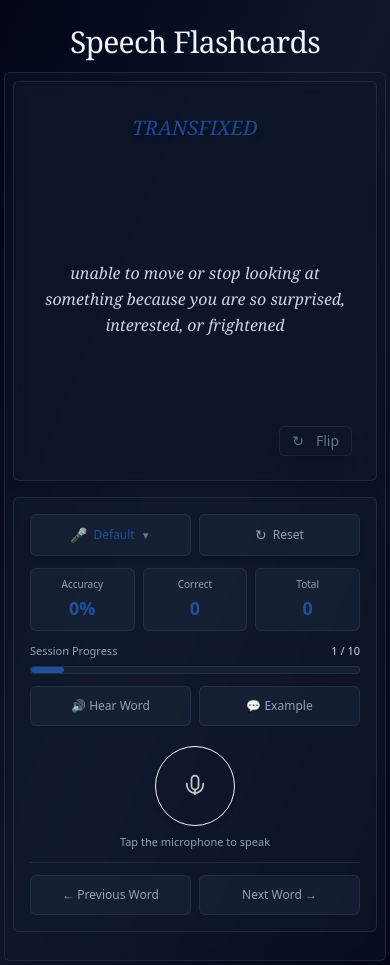
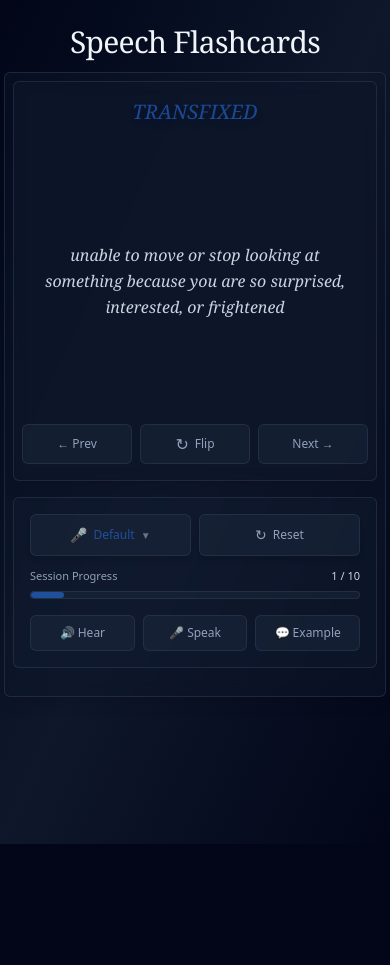
Before and after one commit to deregowskipiotr/pronunciation-app, a React (Vite) app: page / in a window 390 px wide. After the commit the page ends 844 px from the top, so only its background shows below. Built offline with nearby package versions, Linux system fonts and the light colour scheme.

Commit message:
mobile view improved

```diff
--- a/src/components/SpeechFlashcard.tsx
+++ b/src/components/SpeechFlashcard.tsx
@@ -215,27 +215,20 @@ export const SpeechFlashcard = () => {
         {/* LEFT COLUMN - Card only, full height */}
         <div className="w-full lg:w-1/2 flex items-stretch">
           <div className="w-full">
-            <AnimatePresence mode="wait">
-              <motion.div
-                key={currentWordIndex}
-                initial={{ opacity: 0, x: -20 }}
-                animate={{ opacity: 1, x: 0 }}
-                exit={{ opacity: 0, x: 20 }}
-                transition={{ duration: 0.3 }}
-                className="w-full h-full"
-              >
-                <Card
-                  word={currentWord}
-                  isFlipped={isCardFlipped}
-                  onFlip={handleCardFlip}
-                />
-              </motion.div>
-            </AnimatePresence>
+            <div className="w-full h-full">
+              <Card
+                word={currentWord}
+                isFlipped={isCardFlipped}
+                onFlip={handleCardFlip}
+                onNext={handleNextWord}
+                onPrevious={handlePreviousWord}
+              />
+            </div>
           </div>
         </div>
 
         {/* RIGHT COLUMN - Control Panel, same height */}
-        <div className="lg:w-1/2 flex flex-col justify-between min-h-100 md:min-h-120 bg-slate-800/20 rounded-md p-4 md:p-6 border border-slate-700/50">
+        <div className="lg:w-1/2 flex flex-col min-h-min md:min-h-120 bg-slate-800/20 rounded-md p-4 md:p-6 border border-slate-700/50">
           {/* TOP SECTION - Stats & Progress */}
           <div className="space-y-3">
             {/* Unified Button Row - VoiceSelector & Reset */}
@@ -261,7 +254,7 @@ export const SpeechFlashcard = () => {
             </div>
 
             {/* Stats Cards - Horizontal */}
-            <div className="grid grid-cols-3 gap-2 md:gap-3">
+            <div className="hidden md:grid grid-cols-3 gap-2 md:gap-3">
               <div className="bg-slate-800/50 p-2 md:p-3 rounded-md border border-slate-700/50 text-center">
                 <div className="text-[10px] md:text-xs text-slate-400 mb-0.5 md:mb-1">
                   Accuracy
@@ -308,56 +301,74 @@ export const SpeechFlashcard = () => {
           </div>
 
           {/* MIDDLE SECTION - TTS Buttons + Mic */}
-          <div className="space-y-5 md:space-y-6 py-3 md:py-4">
-            {/* TTS Buttons - equal sizing */}
-            <div className="flex gap-2 md:gap-3">
+          <div className="pt-4 md:pt-0 flex flex-col flex-1 w-full">
+            {/* MOBILE VIEW (Hear | Speak | Example inline) */}
+            <div className="flex md:hidden gap-2">
               <motion.button
                 onClick={handleSpeakWord}
                 disabled={tts.isSpeaking}
-                className="flex-1 px-2 py-2.5 bg-slate-800/50 hover:bg-slate-700/50 border border-slate-700/50 rounded-md text-slate-400 hover:text-slate-300 text-[12px] md:text-sm font-medium transition-colors cursor-pointer whitespace-nowrap"
+                className="flex-1 px-2 py-2 bg-slate-800/50 hover:bg-slate-700/50 border border-slate-700/50 rounded-md text-slate-400 hover:text-slate-300 text-[12px] font-medium transition-colors cursor-pointer whitespace-nowrap"
               >
-                🔊 {tts.isSpeaking ? "Speaking..." : "Hear Word"}
+                🔊 {tts.isSpeaking ? "..." : "Hear"}
+              </motion.button>
+
+              <motion.button
+                onClick={stt.state.isListening ? handleStopListening : handleStartListening}
+                disabled={tts.isSpeaking || showFeedback}
+                className={`flex-1 px-2 py-2 border rounded-md text-[12px] font-medium transition-colors cursor-pointer whitespace-nowrap ${
+                  stt.state.isListening
+                    ? "bg-red-500/20 hover:bg-red-500/30 border-red-500/50 text-red-400"
+                    : "bg-slate-800/50 hover:bg-slate-700/50 border-slate-700/50 text-slate-400 hover:text-slate-300"
+                }`}
+              >
+                🎤 {stt.state.isListening ? "Listening..." : "Speak"}
               </motion.button>
 
               <motion.button
                 onClick={handleSpeakExample}
                 disabled={tts.isSpeaking}
-                className="flex-1 px-2 py-2.5 bg-slate-800/50 hover:bg-slate-700/50 border border-slate-700/50 rounded-md text-slate-400 hover:text-slate-300 text-[12px] md:text-sm font-medium transition-colors cursor-pointer whitespace-nowrap"
+                className="flex-1 px-2 py-2 bg-slate-800/50 hover:bg-slate-700/50 border border-slate-700/50 rounded-md text-slate-400 hover:text-slate-300 text-[12px] font-medium transition-colors cursor-pointer whitespace-nowrap"
               >
                 💬 Example
               </motion.button>
             </div>
 
-            {/* Mic Button - Centered */}
-            <div className="flex flex-col items-center gap-2">
-              <MicButton
-                isListening={stt.state.isListening}
-                onStart={handleStartListening}
-                onStop={handleStopListening}
-                disabled={tts.isSpeaking || showFeedback}
-              />
-              <span className="text-[11px] md:text-xs text-slate-400">
-                {stt.state.isListening
-                  ? "🎤 Listening... Speak now"
-                  : "Tap the microphone to speak"}
-              </span>
+            {/* DESKTOP VIEW */}
+            <div className="hidden md:flex flex-col flex-1">
+              {/* Mic Button - Centered in free space */}
+              <div className="flex-1 flex flex-col items-center justify-center gap-2">
+                <MicButton
+                  isListening={stt.state.isListening}
+                  onStart={handleStartListening}
+                  onStop={handleStopListening}
+                  disabled={tts.isSpeaking || showFeedback}
+                />
+                <span className="text-xs text-slate-400">
+                  {stt.state.isListening
+                    ? "🎤 Listening... Speak now"
+                    : "Tap the microphone to speak"}
+                </span>
+              </div>
+
+              {/* TTS Buttons - Stuck to bottom */}
+              <div className="flex gap-3 pt-4">
+                <motion.button
+                  onClick={handleSpeakWord}
+                  disabled={tts.isSpeaking}
+                  className="flex-1 px-3 py-2.5 bg-slate-800/50 hover:bg-slate-700/50 border border-slate-700/50 rounded-md text-slate-400 hover:text-slate-300 text-sm font-medium transition-colors cursor-pointer whitespace-nowrap"
+                >
+                  🔊 {tts.isSpeaking ? "Speaking..." : "Hear Word"}
+                </motion.button>
+
+                <motion.button
+                  onClick={handleSpeakExample}
+                  disabled={tts.isSpeaking}
+                  className="flex-1 px-3 py-2.5 bg-slate-800/50 hover:bg-slate-700/50 border border-slate-700/50 rounded-md text-slate-400 hover:text-slate-300 text-sm font-medium transition-colors cursor-pointer whitespace-nowrap"
+                >
+                  💬 Example
+                </motion.button>
+              </div>
             </div>
-          </div>
-
-          {/* BOTTOM SECTION - Navigation - equal sizing */}
-          <div className="flex gap-2 md:gap-3 pt-3 md:pt-4 border-t border-slate-700/50">
-            <motion.button
-              onClick={handlePreviousWord}
-              className="flex-1 px-2 py-2.5 bg-slate-800/50 hover:bg-slate-700/50 border border-slate-700/50 rounded-md text-slate-400 hover:text-slate-300 text-[12px] md:text-sm font-medium transition-colors cursor-pointer whitespace-nowrap"
-            >
-              ← Previous Word
-            </motion.button>
-            <motion.button
-              onClick={handleNextWord}
-              className="flex-1 px-2 py-2.5 bg-slate-800/50 hover:bg-slate-700/50 border border-slate-700/50 rounded-md text-slate-400 hover:text-slate-300 text-[12px] md:text-sm font-medium transition-colors cursor-pointer whitespace-nowrap"
-            >
-              Next Word →
-            </motion.button>
           </div>
         </div>
       </div>
--- a/src/components/ui/Card.tsx
+++ b/src/components/ui/Card.tsx
@@ -1,16 +1,43 @@
+import { useState, useRef } from "react";
 import { motion, AnimatePresence } from "framer-motion";
 import type { CardProps } from "@/types";
 
 interface CardComponentProps extends CardProps {
   className?: string;
+  onNext?: () => void;
+  onPrevious?: () => void;
 }
 
 export const Card = ({
   word,
   isFlipped,
   onFlip,
+  onNext,
+  onPrevious,
   className = "",
 }: CardComponentProps) => {
+  // Track flip direction for correct rotation
+  const [, setFlipKey] = useState(0);
+  const prevFlipped = useRef(isFlipped);
+
+  // Detect flip direction change
+  if (prevFlipped.current !== isFlipped) {
+    prevFlipped.current = isFlipped;
+    setFlipKey((k) => k + 1);
+  }
+
+  // Content crossfade for Prev/Next word changes
+  const textVariants = {
+    enter: { opacity: 0, filter: "blur(6px)" },
+    center: { opacity: 1, filter: "blur(0px)" },
+    exit: { opacity: 0, filter: "blur(6px)" },
+  };
+
+  const textTransition = {
+    duration: 0.35,
+    ease: [0.25, 0.1, 0.25, 1] as const,
+  };
+
   return (
     <div
       className={`
@@ -18,156 +45,138 @@ export const Card = ({
         bg-slate-900/50 backdrop-blur-sm
         border border-slate-700/50
         rounded-md shadow-lg p-8
-        transition-colors duration-300
+        transition-colors duration-500
         cursor-pointer
         ${className}
       `}
+      style={{ perspective: "1200px" }}
       onClick={onFlip}
-      role="button"
-      tabIndex={0}
-      onKeyDown={(e) => {
-        if (e.key === " " || e.key === "Enter") {
-          e.preventDefault();
-          onFlip();
-        }
-      }}
       aria-label={`Flashcard for ${word.word}. ${isFlipped ? "Showing definition" : "Showing word"}. Press space or enter to flip.`}
     >
-      {/* MAIN CONTENT AREA - Fixed positioning grid */}
-      <div className="absolute inset-0 flex flex-col p-6 md:p-8 pointer-events-none">
-        <AnimatePresence mode="wait">
-          {!isFlipped ? (
-            // FRONT SIDE
+      {/* MAIN CONTENT AREA */}
+      <div className="absolute inset-0 p-6 md:px-4 md:py-1 pointer-events-none">
+        {/* Static Title - always visible, no animation */}
+        <div className="absolute top-0 left-0 right-0 pt-4 md:pt-6 pointer-events-none">
+          <h2 className="text-xl md:text-3xl font-serif uppercase italic text-blue-500/50 drop-shadow-lg text-center max-w-md mx-auto">
+            {word.word}
+          </h2>
+        </div>
+
+        {/* Flip Container - only the middle content flips */}
+        <div
+          className="absolute inset-0 flex items-center justify-center"
+          style={{
+            top: "15%",
+            bottom: "15%",
+            perspective: "1200px"
+          }}
+        >
           <motion.div
-              key="front"
-              className="absolute inset-0 grid grid-rows-[auto_1fr_auto] items-center justify-items-center h-full w-full"
-              initial={{ rotateY: 0, opacity: 1 }}
-              animate={{ rotateY: 0, opacity: 1 }}
-              exit={{ rotateY: 90, opacity: 0 }}
-              transition={{ duration: 0.4 }}
+            className="w-full h-full"
+            animate={{ rotateY: isFlipped ? 180 : 0 }}
+            transition={{
+              duration: 0.8,
+              ease: [0.4, 0.0, 0.2, 1],
+            }}
+            style={{ transformStyle: "preserve-3d" }}
+          >
+            {/* ──── FRONT FACE (Explanation) ──── */}
+            <div
+              className="absolute inset-0 w-full h-full flex items-center justify-center px-4"
               style={{ backfaceVisibility: "hidden" }}
             >
-              {/* TITLE - Fixed top-center position */}
-              <div className="row-start-1 w-full flex justify-center pt-8 md:pt-16 px-4">
-                <motion.h2
-                  className="text-xl md:text-3xl font-serif uppercase italic text-blue-500/50 drop-shadow-lg text-center max-w-md"
-                  initial={{ opacity: 0, scale: 0.95 }}
-                  animate={{ opacity: 1, scale: 1 }}
-                  transition={{ delay: 0.1, duration: 0.5 }}
-                >
-                  {word.word}
-                </motion.h2>
-              </div>
-
-              {/* EXPLANATION - Fixed middle position */}
-              <div className="row-start-2 w-full flex justify-center px-4">
+              <AnimatePresence mode="wait">
                 <motion.div
+                  key={word.explanation + "-front-explanation"}
+                  variants={textVariants}
+                  initial="enter"
+                  animate="center"
+                  exit="exit"
+                  transition={{ ...textTransition }}
                   className="text-slate-400 max-w-md text-center leading-relaxed"
-                  initial={{ opacity: 0, y: 20 }}
-                  animate={{ opacity: 1, y: 0 }}
-                  transition={{ delay: 0.2, duration: 0.5 }}
                 >
                   <p className="text-slate-300 text-md md:text-xl font-serif italic">
                     {word.explanation}
                   </p>
                 </motion.div>
+              </AnimatePresence>
             </div>
 
-              {/* TAP TO FLIP - Fixed bottom-left */}
-              <div className="row-start-3 w-full flex justify-start pb-6 md:pb-8 pl-6">
-                <motion.p
-                  className="hidden md:block text-slate-500 text-sm bg-slate-900/50 px-3 py-1 rounded-md backdrop-blur-sm border border-slate-700/30"
-                  initial={{ opacity: 0, x: -20 }}
-                  animate={{ opacity: 1, x: 0 }}
-                  transition={{ delay: 0.3, duration: 0.5 }}
+            {/* ──── BACK FACE (Examples) ──── */}
+            <div
+              className="absolute inset-0 w-full h-full flex items-center justify-center px-4"
+              style={{
+                backfaceVisibility: "hidden",
+                transform: "rotateY(180deg)",
+              }}
             >
-                  tap to flip ↔ see usage examples
-                </motion.p>
-              </div>
-            </motion.div>
-          ) : (
-            // BACK SIDE - SAME STRUCTURE AS FRONT
+              <AnimatePresence mode="wait">
                 <motion.div
-              key="back"
-              className="absolute inset-0 grid grid-rows-[auto_1fr_auto] items-center justify-items-center h-full w-full"
-              initial={{ rotateY: 90, opacity: 0 }}
-              animate={{ rotateY: 0, opacity: 1 }}
-              exit={{ rotateY: 180, opacity: 0 }}
-              transition={{ duration: 0.4 }}
-              style={{ backfaceVisibility: "hidden" }}
+                  key={word.word + "-back-examples"}
+                  variants={textVariants}
+                  initial="enter"
+                  animate="center"
+                  exit="exit"
+                  transition={{ ...textTransition }}
+                  className="w-full max-w-md space-y-4 px-2"
                 >
-              {/* TITLE - Fixed top-center position (WITH MOTION) */}
-              <div className="row-start-1 w-full flex justify-center pt-6 md:pt-12 px-4">
-                <motion.h2 // ← ADDED MOTION ANIMATION
-                  className="text-xl md:text-3xl font-serif uppercase italic text-blue-500/50 drop-shadow-lg text-center max-w-md"
-                  initial={{ opacity: 0, scale: 0.95 }}
-                  animate={{ opacity: 1, scale: 1 }}
-                  transition={{ delay: 0.1, duration: 0.5 }}
-                >
-                  {word.word}
-                </motion.h2>
-              </div>
-
-              {/* EXAMPLES - Fixed middle position */}
-              <div className="row-start-2 w-full flex justify-center px-4">
-                <div className="w-full space-y-4 px-2">
-                  <motion.div
-                    className="bg-slate-800/30 p-4 md:p-6 rounded-md"
-                    initial={{ opacity: 0, scale: 0.95 }}
-                    animate={{ opacity: 1, scale: 1 }}
-                    transition={{ delay: 0.1, duration: 0.5 }}
-                  >
+                  <div className="bg-slate-800/30 p-4 md:p-6 rounded-md">
                     <p className="text-sm md:text-[18px] font-medium text-primary-400 mb-2">
                       B1/B2 Example:
                     </p>
                     <p className="text-slate-300 italic leading-relaxed text-[12px] md:text-[16px]">
                       "{word.example}"
                     </p>
-                  </motion.div>
+                  </div>
 
-                  <motion.div
-                    className="bg-slate-800/30 p-4 md:p-6 rounded-md"
-                    initial={{ opacity: 0, scale: 0.95 }}
-                    animate={{ opacity: 1, scale: 1 }}
-                    transition={{ delay: 0.2, duration: 0.5 }}
-                  >
+                  <div className="bg-slate-800/30 p-4 md:p-6 rounded-md">
                     <p className="text-sm md:text-[18px] font-medium text-primary-400 mb-2">
                       C1 Example:
                     </p>
                     <p className="text-slate-300 italic font-semibold leading-relaxed text-[12px] md:text-[16px]">
                       "{word.example1}"
                     </p>
+                  </div>
+                </motion.div>
+              </AnimatePresence>
+            </div>
           </motion.div>
         </div>
-              </div>
 
-              {/* TAP TO FLIP - Fixed bottom-left */}
-              <div className="row-start-3 w-full flex justify-start pb-6 md:pb-8 pl-6">
-                <motion.p // ← ADDED MOTION ANIMATION
-                  className="hidden md:block text-slate-500 text-sm bg-slate-900/50 px-3 py-1 rounded-md backdrop-blur-sm border border-slate-700/30"
-                  initial={{ opacity: 0, x: -20 }}
-                  animate={{ opacity: 1, x: 0 }}
-                  transition={{ delay: 0.3, duration: 0.5 }}
+        {/* Static Buttons - always visible, no animation */}
+        <div className="absolute bottom-0 left-0 right-0 pb-4 md:pb-6 px-2 md:px-4 pointer-events-auto">
+          <div className="w-full flex gap-2 md:gap-3">
+            <button
+              type="button"
+              className="flex-1 px-2 py-2.5 bg-slate-800/50 hover:bg-slate-700/50 border border-slate-700/50 rounded-md text-slate-400 hover:text-slate-300 transition-colors cursor-pointer text-[12px] md:text-sm font-medium whitespace-nowrap"
+              onClick={(e) => { e.stopPropagation(); onPrevious?.(); }}
             >
-                  tap to flip ↔ back to word
-                </motion.p>
-              </div>
-            </motion.div>
-          )}
-        </AnimatePresence>
-      </div>
-
-      {/* FLIP INDICATOR - Fixed bottom-right (always visible) */}
-      <div className="absolute bottom-6 md:bottom-8 right-6 pointer-events-none">
-        <div className="text-slate-500 text-sm flex items-center gap-3 bg-slate-900/70 px-3 py-1 rounded-md backdrop-blur-sm border border-slate-700/40 shadow-lg">
+              <span className="md:hidden">← Prev</span>
+              <span className="hidden md:inline">← Previously Word</span>
+            </button>
+            <button
+              type="button"
+              className="flex-1 flex justify-center items-center gap-1.5 px-2 py-2.5 bg-slate-800/50 hover:bg-slate-700/50 border border-slate-700/50 rounded-md text-slate-400 hover:text-slate-300 transition-colors cursor-pointer text-[12px] md:text-sm font-medium whitespace-nowrap"
+              onClick={(e) => { e.stopPropagation(); onFlip(); }}
+            >
               <motion.span
-            className="transform transition-transform duration-500"
                 animate={{ rotate: isFlipped ? 180 : 0 }}
-            transition={{ duration: 0.4, ease: "easeInOut" }}
+                transition={{ type: "spring", stiffness: 200, damping: 25 }}
+                className="text-base md:text-lg leading-none"
               >
                 ↻
               </motion.span>
               <span>Flip</span>
+            </button>
+            <button
+              type="button"
+              className="flex-1 px-2 py-2.5 bg-slate-800/50 hover:bg-slate-700/50 border border-slate-700/50 rounded-md text-slate-400 hover:text-slate-300 transition-colors cursor-pointer text-[12px] md:text-sm font-medium whitespace-nowrap"
+              onClick={(e) => { e.stopPropagation(); onNext?.(); }}
+            >
+              <span className="md:hidden">Next →</span>
+              <span className="hidden md:inline">Next Word →</span>
+            </button>
+          </div>
         </div>
       </div>
     </div>
```
Lines whose indentation alone changed are shown as unchanged.
